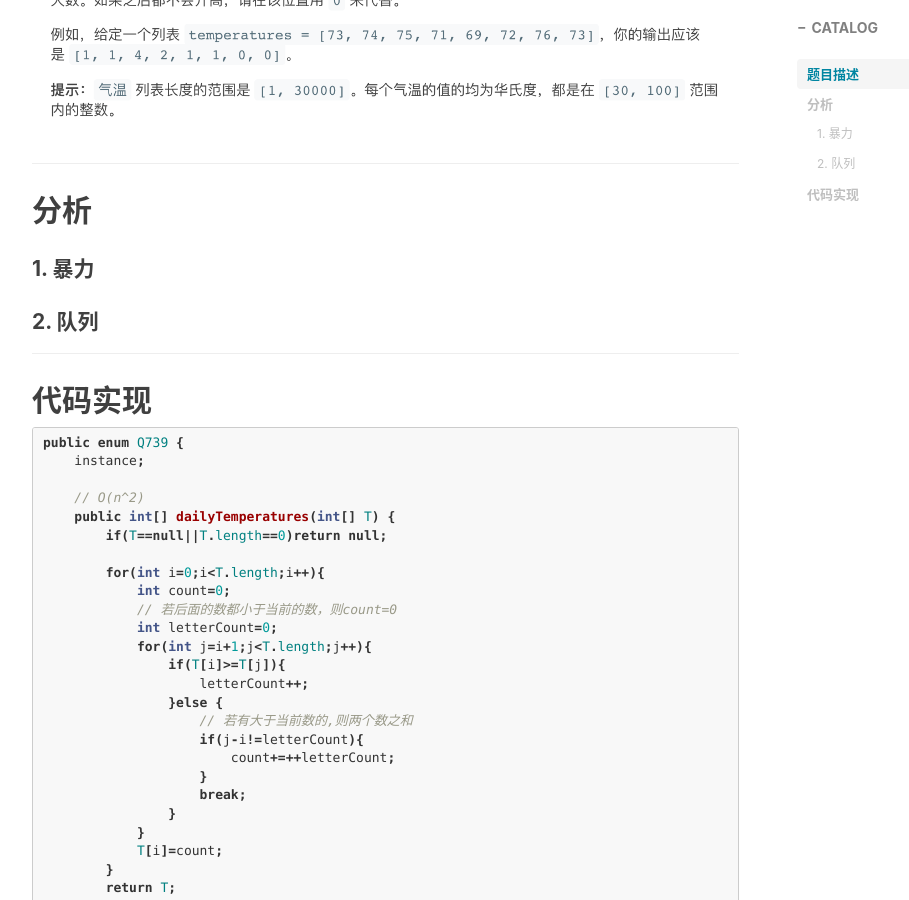
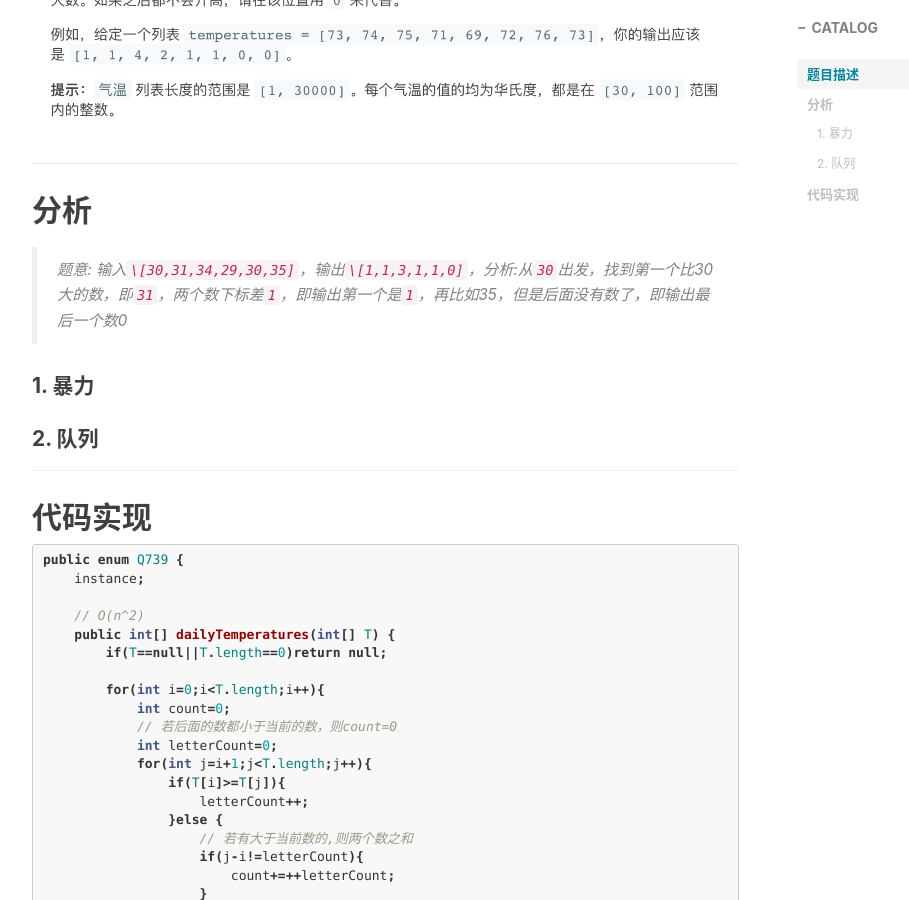
Before and after one commit to whvixd/qilixiang.github.io, a Jekyll site: the page built from _posts/2020-06-11-leetcode-739.md, in a window 1280 px wide and 900 px high, scrolled down 750 px. Shown: the whole window, without its empty margins (233-1142 px from the left). Built offline with Jekyll 4.4.1, drawn with Linux system fonts in a browser that asks for light colours; nearby versions of some CDN libraries; comment, search, counter and statistics services are not loaded.

Commit message:
添加题意

```diff
--- a/_posts/2020-06-11-leetcode-739.md
+++ b/_posts/2020-06-11-leetcode-739.md
@@ -22,6 +22,8 @@ tags:
 ---
 
 ## 分析
+
+> 题意: 输入`\[30,31,34,29,30,35]`，输出`\[1,1,3,1,1,0]`，分析:从`30`出发，找到第一个比30大的数，即`31`，两个数下标差`1`，即输出第一个是`1`，再比如35，但是后面没有数了，即输出最后一个数0
 
 #### 1. 暴力
 
```
